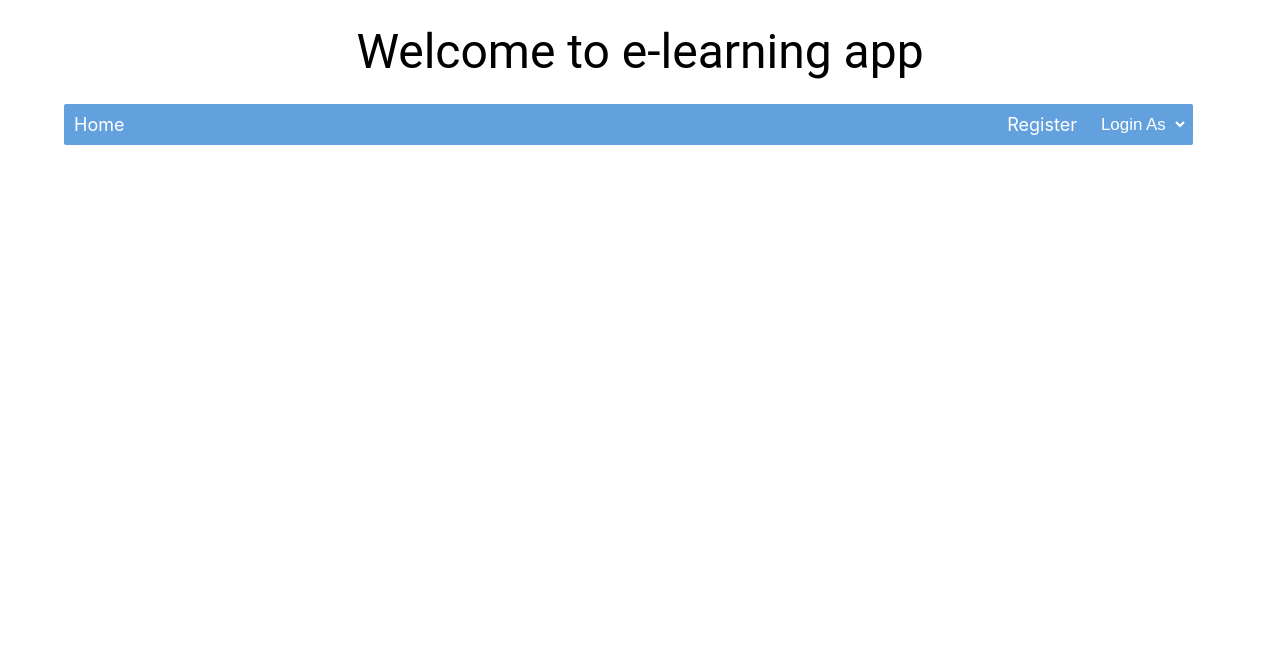
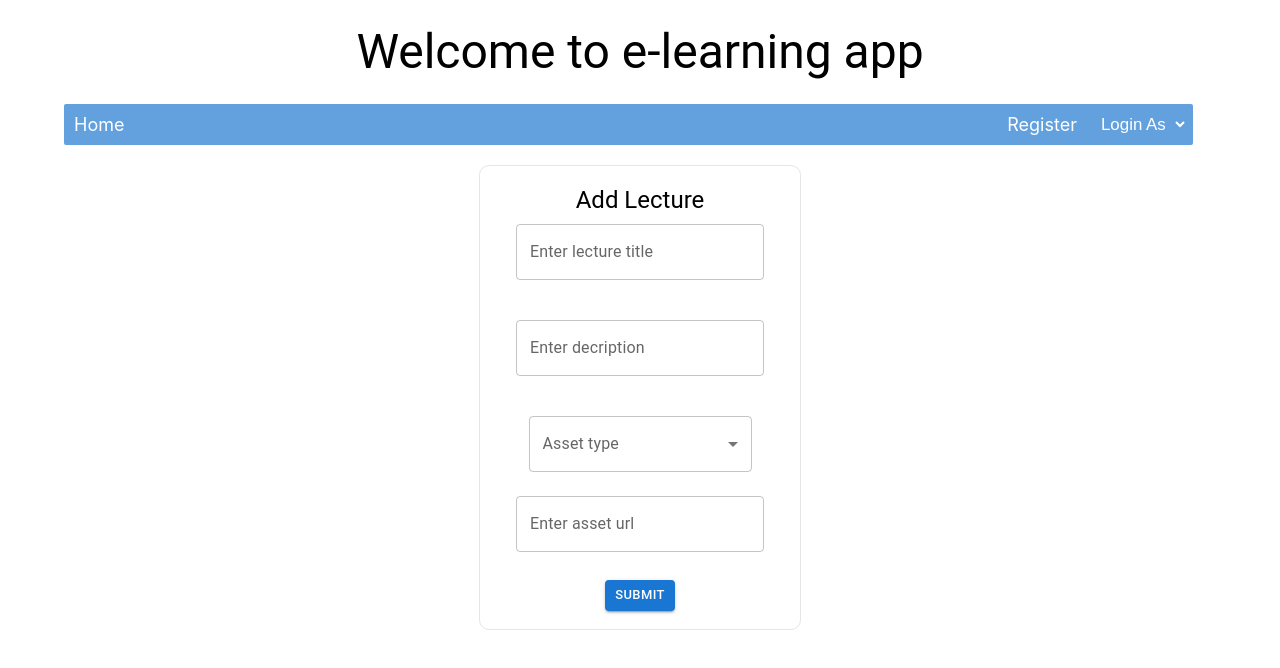
Before and after one commit to Shruthi-SP/e-learning-app, a React (Create React App) app: page /courses/1/create in a window 1280 px wide. Shown: the top 668 px of the page. Built offline with nearby package versions, Linux system fonts and the light colour scheme; sample sign-in values are in the browser's storage.

Commit message:
added lecture form

```diff
--- a/src/actions/lecturesAction.js
+++ b/src/actions/lecturesAction.js
@@ -2,7 +2,6 @@ import axios from "../config/axios-config";
 import Swal from "sweetalert2";
 
 export const asyncAllLectures = (courseId) => {
-    console.log('async lec', courseId)
     return (dispatch) => {
         axios.get(`/courses/${courseId}/lectures`, {
             headers: {
@@ -11,7 +10,6 @@ export const asyncAllLectures = (courseId) => {
         })
             .then((response) => {
                 const result = response.data
-                console.log('all lec res',result)
                 if (result.hasOwnProperty('errors')) {
                     Swal.fire({
                         icon: 'error',
@@ -34,20 +32,21 @@ export const asyncAllLectures = (courseId) => {
             })
     }
 }
-export const asyncCreateLecture = (courseId, formData) => {
+export const asyncCreateLecture = (courseId, formData, redirect) => {
     return (dispatch) => {
-        axios.get(`/courses/${courseId}/lectures`, formData, {
+        axios.post(`/courses/${courseId}/lectures`, formData, {
             headers: {
                 Authorization: localStorage.getItem('token')
             }
         })
             .then((response) => {
                 const result = response.data
+                console.log('async create',result)
                 if (result.hasOwnProperty('errors')) {
                     Swal.fire({
                         icon: 'error',
                         title: 'Oops...',
-                        text: result.errors,
+                        text: result.message,
                         footer: ''
                     })
                 }
@@ -59,6 +58,7 @@ export const asyncCreateLecture = (courseId, formData) => {
                         text: 'Course Added successfully',
                         footer: ''
                     })
+                    redirect()
                 }
             })
             .catch((err) => {
@@ -104,7 +104,7 @@ export const asyncGetLecture = (courseId, lectureId, getResult) => {
 }
 export const asyncUpdateLecture = (courseId, lectureId, formData) => {
     return (dispatch) => {
-        axios.get(`/courses/${courseId}/lectures/${lectureId}`, formData, {
+        axios.put(`/courses/${courseId}/lectures/${lectureId}`, formData, {
             headers: {
                 Authorization: localStorage.getItem('token')
             }
@@ -141,7 +141,7 @@ export const asyncUpdateLecture = (courseId, lectureId, formData) => {
 }
 export const asyncDeleteLecture = (courseId, lectureId) => {
     return (dispatch) => {
-        axios.get(`/courses/${courseId}/lectures/${lectureId}`, {
+        axios.delete(`/courses/${courseId}/lectures/${lectureId}`, {
             headers: {
                 Authorization: localStorage.getItem('token')
             }
--- a/src/components/Navbar.js
+++ b/src/components/Navbar.js
@@ -21,6 +21,7 @@ import CourseInfo from "./courses/CourseInfo"
 import AddCourse from "./courses/AddCourse"
 import MyCourses from "./courses/MyCourses"
 import LecturesList from "./lectures/LecturesList"
+import AddLecture from "./lectures/AddLecture"
 
 const Navbar = (props) => {
     const [userLoggedIn, setUserLoggedIn] = useState(false)
@@ -149,6 +150,7 @@ const Navbar = (props) => {
             <PrivateRoute path='/courses' component={CoursesList} />
             <PrivateRoute path='/courses/:id' component={CourseInfo} />
             <PrivateRoute path='/courses/:id/lectures' component={LecturesList} />
+            <PrivateRoute path='/courses/:id/create' component={AddLecture} />
             <PrivateRoute path='/mycourses' component={MyCourses} />
             <PrivateRoute path='/mycourses/:id' component={CourseInfo} />
             <PrivateRoute path='/mycourses/:id/lectures' component={LecturesList} />
--- a/src/components/courses/CoursesList.js
+++ b/src/components/courses/CoursesList.js
@@ -7,7 +7,6 @@ import { asyncGetAllStudents } from '../../actions/studentsAction'
 import CourseCard from './CourseCard'
 
 const CoursesList = (props) => {
-    console.log('Courses props', props)
 
     const user = useSelector(state=>{
         return state.user
@@ -15,11 +14,11 @@ const CoursesList = (props) => {
     const courses = useSelector(state => {
         return state.courses
     })
+
     const dispatch = useDispatch()
     useEffect(() => {
         dispatch(asyncGetAllCourses())
         if(user.role==='admin'){
-            console.log(' useEff dispatching students')
             dispatch(asyncGetAllStudents())
         }
     }, [])
--- /dev/null
+++ b/src/components/lectures/AddLecture.js
@@ -0,0 +1,26 @@
+import { useDispatch } from 'react-redux'
+import { Typography } from '@mui/material'
+import { asyncCreateLecture } from '../../actions/lecturesAction'
+import LectureForm from './LectureForm'
+
+const AddLecture = (props) => {
+    const courseId = props.match.params.id
+    const dispatch = useDispatch()
+
+    const redirect = () => {
+        props.history.push(`/courses/${courseId}/lectures`)
+    }
+
+    const formSubmission = (courseId, formData) => {
+        console.log('formData add', formData)
+        dispatch(asyncCreateLecture(courseId, formData, redirect))
+    }
+
+    return (
+        <div style={{ width:'300px', margin:'20px auto', padding:'10px', textAlign: 'center', border: '1px solid rgba(0, 0, 0, 0.1)', borderRadius:'10px'}}>
+            <Typography variant="h5" sx={{m: 1, textAlign:'center'}}>Add Lecture</Typography>
+            <LectureForm courseId={courseId} formSubmission={formSubmission} />
+        </div>
+    )
+}
+export default AddLecture
--- /dev/null
+++ b/src/components/lectures/LectureForm.js
@@ -0,0 +1,121 @@
+import { useState } from "react"
+import LocalizationProvider from '@material-ui/lab/LocalizationProvider';
+import DatePicker from '@material-ui/lab/DatePicker';
+import { TextField, Button, Grid } from "@mui/material"
+import Radio from '@mui/material/Radio';
+import RadioGroup from '@mui/material/RadioGroup';
+import FormControlLabel from '@mui/material/FormControlLabel';
+import FormControl from '@mui/material/FormControl';
+import FormLabel from '@mui/material/FormLabel';
+import InputLabel from '@mui/material/InputLabel';
+import MenuItem from '@mui/material/MenuItem';
+import Select from '@mui/material/Select'
+import AdapterDateFns from '@material-ui/lab/AdapterDateFns'
+
+const LectureForm = (props) => {
+    const { courseId, _id, title: editTitle, description: editDescription, assetType: editAssetType, assetUrl: editAssetUrl, formSubmission, handleClose, edit } = props
+
+    console.log('editing', edit)
+
+    const [title, setTitle] = useState(editTitle ? editTitle : '')
+    const [description, setDescription] = useState(editDescription ? editDescription : '')
+    const [assetType, setAssetType] = useState(editAssetType ? editAssetType : '')
+    const [assetUrl, setAssetUrl] = useState(editAssetUrl ? editAssetUrl : '')
+    const [formErr, setFormErr] = useState({})
+    const err = {}
+
+    const resetForm = () => {
+        setTitle('')
+        setDescription('')
+        setAssetType('')
+        setAssetUrl('')
+        setFormErr({})
+    }
+
+    const runValidation = () => {
+        if (title.trim().length === 0) {
+            err.title = 'lecture title is required'
+        }
+        if (description.trim().length === 0) {
+            err.description = 'description is required'
+        }
+        if (assetType.trim().length === 0) {
+            err.assetType = 'choose asset type'
+        }
+        if (assetUrl.trim().length === 0) {
+            err.assetUrl = 'url is required'
+        }
+    }
+
+    const handleChange = (e) => {
+        const attr = e.target.name
+        const value = e.target.value
+        if (attr === 'title') {
+            setTitle(value)
+        }
+        if (attr === 'description') {
+            setDescription(value)
+        }
+        if (attr === 'assetType') {
+            setAssetType(value)
+        }
+        if (attr === 'assetUrl') {
+            setAssetUrl(value)
+        }
+    }
+
+    const handleSubmit = (e) => {
+        e.preventDefault()
+        runValidation()
+        if (Object.keys(err).length === 0) {
+            const formData = {
+                title: title,
+                description: description,
+                assetType: assetType,
+                assetURL: assetUrl
+            }
+            formSubmission(courseId, formData, resetForm)
+        }
+        else {
+            setFormErr(err)
+        }
+    }
+
+    return <div>
+        <form onSubmit={handleSubmit}>
+
+            <TextField label='Enter lecture title' variant='outlined' type='text' name='title' value={title} onChange={handleChange} ></TextField> <br />
+            {formErr.title && <span style={{ color: 'red' }}>{formErr.title}</span>}<br /><br/>
+
+            <TextField label='Enter decription' variant='outlined' type='text' name='description' value={description} onChange={handleChange}></TextField><br />
+            {formErr.description && <span style={{ color: 'red' }}>{formErr.description}</span>}<br /><br/>
+
+            <FormControl sx={{ mb: 3, minWidth: 223 }}>
+                <InputLabel>Asset type</InputLabel>
+                <Select
+                    value={assetType}
+                    onChange={handleChange}
+                    autoWidth
+                    name="assetType"
+                >
+                    <MenuItem value="">
+                        <em>None</em>
+                    </MenuItem>
+                    <MenuItem value='video'>Video</MenuItem>
+                    <MenuItem value='audio'>Audio</MenuItem>
+                    <MenuItem value='text'>Text</MenuItem>
+                    <MenuItem value='pdf'>Pdf</MenuItem>
+                    <MenuItem value='img'>Image</MenuItem>
+                </Select>
+                {formErr.assetType && <span style={{ color: 'red' }}>{formErr.assetType}</span>}
+            </FormControl> <br />
+            <TextField label='Enter asset url' variant='outlined' type='text' name='assetUrl' value={assetUrl} onChange={handleChange}></TextField><br />
+            {formErr.assetUrl && <span style={{ color: 'red' }}>{formErr.assetUrl}</span>}<br />
+            <Button sx={{ m: 1 }} type="submit" variant="contained" color="primary" size="small">Submit</Button>
+            {edit && <Button sx={{ m: 1 }} variant="contained" color="primary" size="small" onClick={() => { handleClose() }}>Cancel</Button>}
+
+
+        </form>
+    </div>
+}
+export default LectureForm
--- a/src/components/lectures/LecturesList.js
+++ b/src/components/lectures/LecturesList.js
@@ -6,7 +6,6 @@ import { Link } from "react-router-dom";
 import { asyncAllLectures } from "../../actions/lecturesAction"
 
 const LecturesList = (props) => {
-    console.log('lectures', props)
     const courseId = props.match.params.id
 
     const [edit, setEdit] = useState(false)
@@ -43,7 +42,7 @@ const LecturesList = (props) => {
                 </Grid>
                 <Grid item xs sx={{ display: "flex", justifyContent: "flex-end" }}>
                     {(Object.keys(user).length > 0 && user.role === 'admin') && <>
-                        <Link style={{ margin: '5px', marginTop:'10px', textDecoration: 'none'}} to={`#`}><Tooltip title="Add lecture"><AddTask color="success" /></Tooltip></Link></>}
+                        <Link style={{ margin: '5px', marginTop:'10px', textDecoration: 'none'}} to={`/courses/${courseId}/create`}><Tooltip title="Add lecture"><AddTask color="success" /></Tooltip></Link></>}
                     <Link style={{ margin: '5px', marginTop:'10px', textDecoration: 'none' }} to={`/courses/${courseId}`}><Tooltip title="Back" ><KeyboardDoubleArrowLeft color="primary" /></Tooltip></Link>
                 </Grid>
             </Grid>
```
